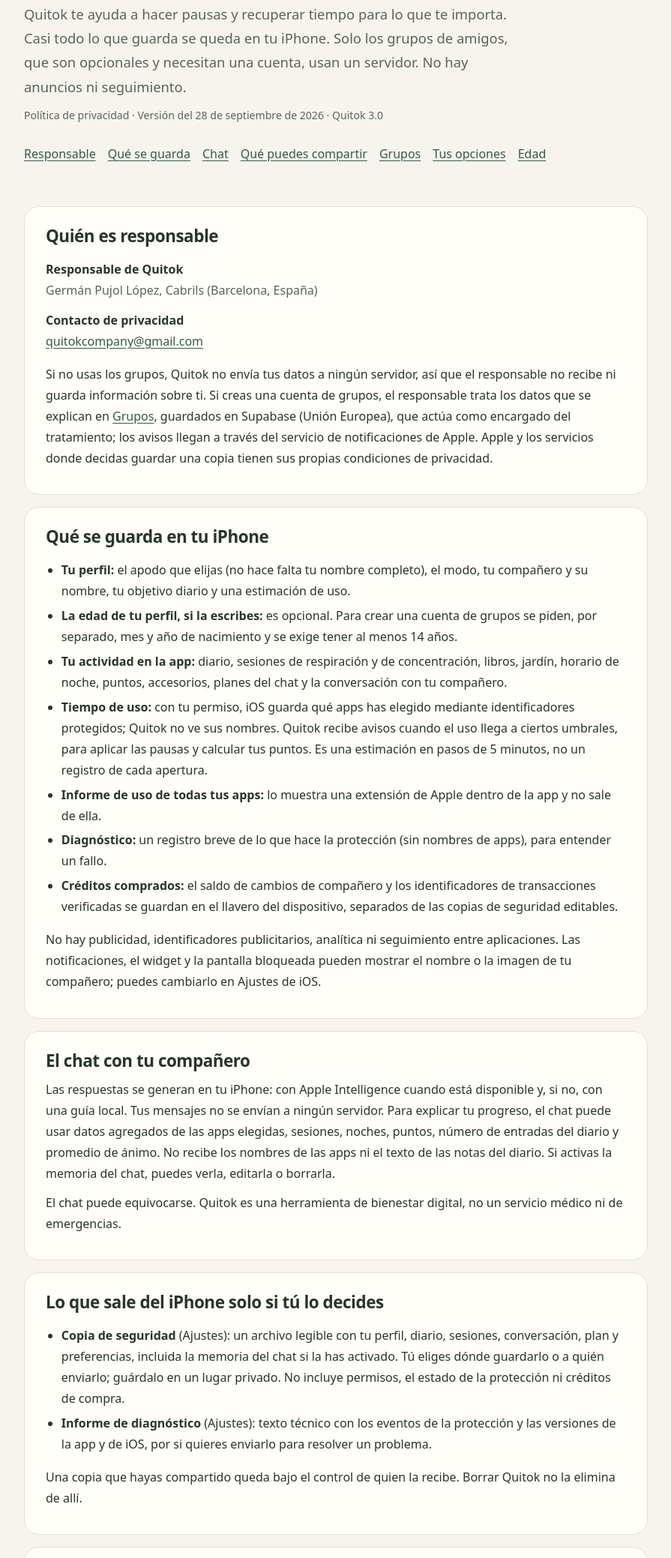
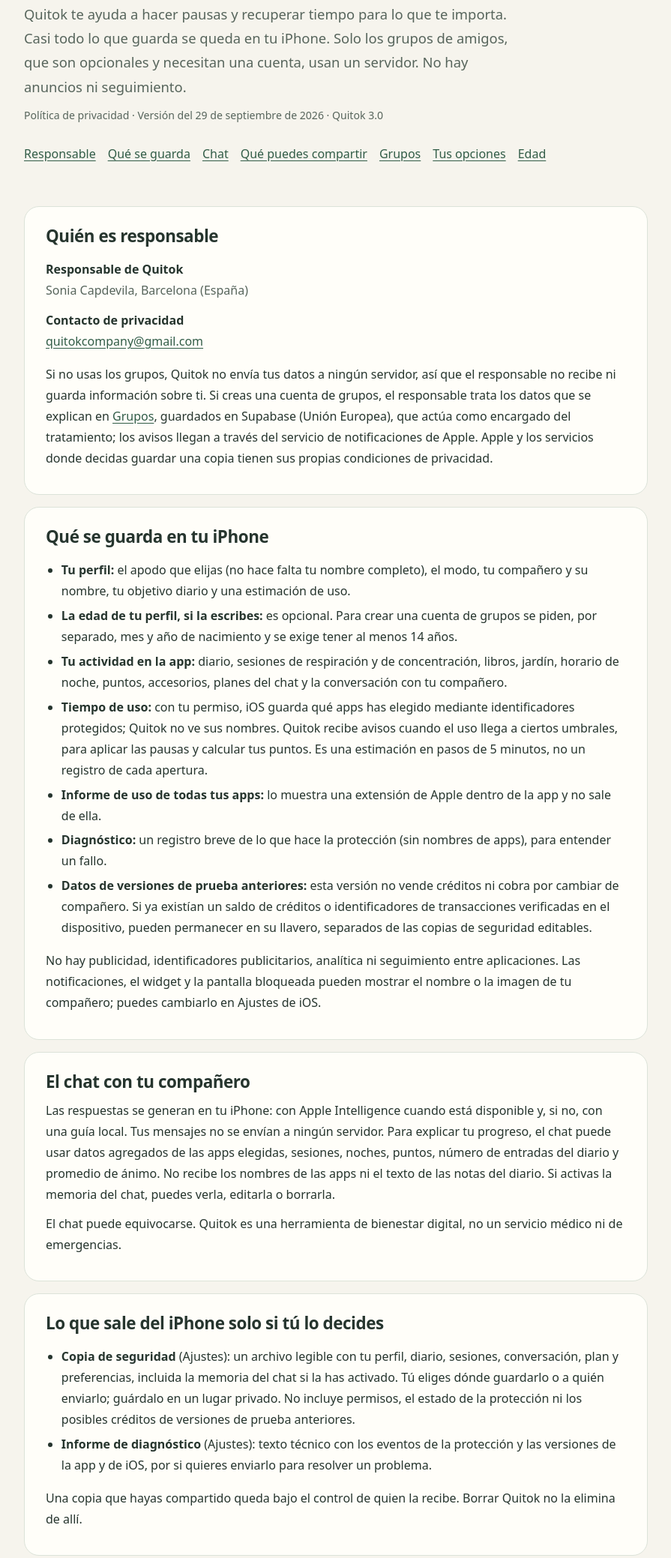
Before and after one commit to gpujolcapdevila-maker/quitok-privacy, a plain HTML site: page index.html in a window 1280 px wide. Shown: the part 247-2325 px from the top of the page at 75% size, without its empty margins (192-1087 px from the left). Drawn offline with Linux system fonts and the light colour scheme.

Commit message:
Alinear privacidad y ayuda con la versión gratis
Responsable: Sonia Capdevila. Eliminar referencias a compras de créditos y aclarar los datos de pruebas anteriores.

```diff
--- a/index.html
+++ b/index.html
@@ -38,13 +38,13 @@
   <div class="brand">Quitok</div>
   <h1>Tu tiempo.<br>Tus datos.</h1>
   <p class="intro">Quitok te ayuda a hacer pausas y recuperar tiempo para lo que te importa. Casi todo lo que guarda se queda en tu iPhone. Solo los grupos de amigos, que son opcionales y necesitan una cuenta, usan un servidor. No hay anuncios ni seguimiento.</p>
-  <p class="date">Política de privacidad · Versión del 28 de septiembre de 2026 · Quitok 3.0</p>
+  <p class="date">Política de privacidad · Versión del 29 de septiembre de 2026 · Quitok 3.0</p>
   <nav aria-label="Contenido"><a href="#responsable">Responsable</a><a href="#datos">Qué se guarda</a><a href="#chat">Chat</a><a href="#compartir">Qué puedes compartir</a><a href="#grupos">Grupos</a><a href="#control">Tus opciones</a><a href="#menores">Edad</a></nav>
 </header>
 <main>
   <section id="responsable">
     <h2>Quién es responsable</h2>
-    <dl><dt>Responsable de Quitok</dt><dd>Germán Pujol López, Cabrils (Barcelona, España)</dd><dt>Contacto de privacidad</dt><dd><a href="mailto:quitokcompany@gmail.com">quitokcompany@gmail.com</a></dd></dl>
+    <dl><dt>Responsable de Quitok</dt><dd>Sonia Capdevila, Barcelona (España)</dd><dt>Contacto de privacidad</dt><dd><a href="mailto:quitokcompany@gmail.com">quitokcompany@gmail.com</a></dd></dl>
     <p>Si no usas los grupos, Quitok no envía tus datos a ningún servidor, así que el responsable no recibe ni guarda información sobre ti. Si creas una cuenta de grupos, el responsable trata los datos que se explican en <a href="#grupos">Grupos</a>, guardados en Supabase (Unión Europea), que actúa como encargado del tratamiento; los avisos llegan a través del servicio de notificaciones de Apple. Apple y los servicios donde decidas guardar una copia tienen sus propias condiciones de privacidad.</p>
   </section>
   <section id="datos">
@@ -56,7 +56,7 @@
       <li><strong>Tiempo de uso:</strong> con tu permiso, iOS guarda qué apps has elegido mediante identificadores protegidos; Quitok no ve sus nombres. Quitok recibe avisos cuando el uso llega a ciertos umbrales, para aplicar las pausas y calcular tus puntos. Es una estimación en pasos de 5 minutos, no un registro de cada apertura.</li>
       <li><strong>Informe de uso de todas tus apps:</strong> lo muestra una extensión de Apple dentro de la app y no sale de ella.</li>
       <li><strong>Diagnóstico:</strong> un registro breve de lo que hace la protección (sin nombres de apps), para entender un fallo.</li>
-      <li><strong>Créditos comprados:</strong> el saldo de cambios de compañero y los identificadores de transacciones verificadas se guardan en el llavero del dispositivo, separados de las copias de seguridad editables.</li>
+      <li><strong>Datos de versiones de prueba anteriores:</strong> esta versión no vende créditos ni cobra por cambiar de compañero. Si ya existían un saldo de créditos o identificadores de transacciones verificadas en el dispositivo, pueden permanecer en su llavero, separados de las copias de seguridad editables.</li>
     </ul>
     <p>No hay publicidad, identificadores publicitarios, analítica ni seguimiento entre aplicaciones. Las notificaciones, el widget y la pantalla bloqueada pueden mostrar el nombre o la imagen de tu compañero; puedes cambiarlo en Ajustes de iOS.</p>
   </section>
@@ -68,7 +68,7 @@
   <section id="compartir">
     <h2>Lo que sale del iPhone solo si tú lo decides</h2>
     <ul>
-      <li><strong>Copia de seguridad</strong> (Ajustes): un archivo legible con tu perfil, diario, sesiones, conversación, plan y preferencias, incluida la memoria del chat si la has activado. Tú eliges dónde guardarlo o a quién enviarlo; guárdalo en un lugar privado. No incluye permisos, el estado de la protección ni créditos de compra.</li>
+      <li><strong>Copia de seguridad</strong> (Ajustes): un archivo legible con tu perfil, diario, sesiones, conversación, plan y preferencias, incluida la memoria del chat si la has activado. Tú eliges dónde guardarlo o a quién enviarlo; guárdalo en un lugar privado. No incluye permisos, el estado de la protección ni los posibles créditos de versiones de prueba anteriores.</li>
       <li><strong>Informe de diagnóstico</strong> (Ajustes): texto técnico con los eventos de la protección y las versiones de la app y de iOS, por si quieres enviarlo para resolver un problema.</li>
     </ul>
     <p>Una copia que hayas compartido queda bajo el control de quien la recibe. Borrar Quitok no la elimina de allí.</p>
@@ -91,7 +91,7 @@
   </section>
   <section id="control">
     <h2>Tus opciones</h2>
-    <p><strong>Ajustes › Volver a empezar</strong> borra, con confirmación en dos pasos, el perfil, el historial y las preferencias de Quitok, y detiene la protección, los recordatorios y las actividades en directo. Los créditos comprados para cambiar de compañero se conservan en el llavero de este dispositivo. Al borrar la app se eliminan sus datos de uso; los datos del llavero pueden permanecer en el dispositivo.</p>
+    <p><strong>Ajustes › Volver a empezar</strong> borra, con confirmación en dos pasos, el perfil, el historial y las preferencias de Quitok, y detiene la protección, los recordatorios y las actividades en directo. Si hay datos de créditos de una versión de prueba anterior, pueden conservarse en el llavero de este dispositivo. Al borrar la app se eliminan sus datos de uso; los datos del llavero pueden permanecer en el dispositivo.</p>
     <p>Volver a empezar o borrar la app no elimina tu cuenta de grupos del servidor. Para borrarla, usa Ajustes › Grupos › Borrar cuenta.</p>
     <p>Puedes retirar los permisos de Tiempo de uso y de notificaciones en Ajustes de iOS en cualquier momento.</p>
     <p>Fuera de los grupos, Quitok no recibe tus datos, así que no puede consultarlos ni borrarlos por ti: están solo en tu dispositivo. Para los datos de los grupos puedes pedir acceso, rectificación o borrado al contacto indicado arriba, o borrar la cuenta tú mismo. Si tienes dudas, escribe al contacto. En España puedes reclamar ante la <a href="https://www.aepd.es/">Agencia Española de Protección de Datos</a>.</p>
```
Also changed, not shown: support.html (+2 -2 lines).
